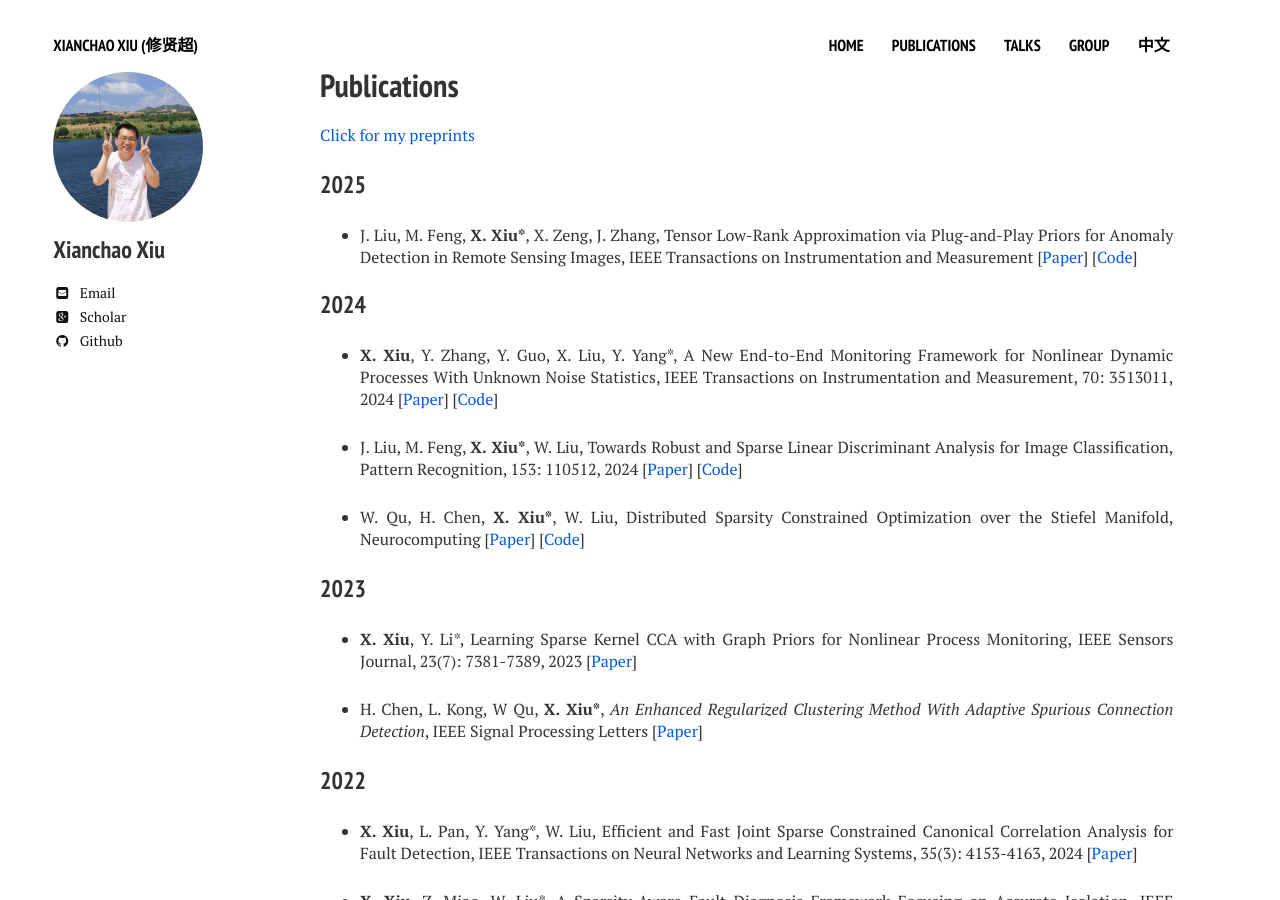
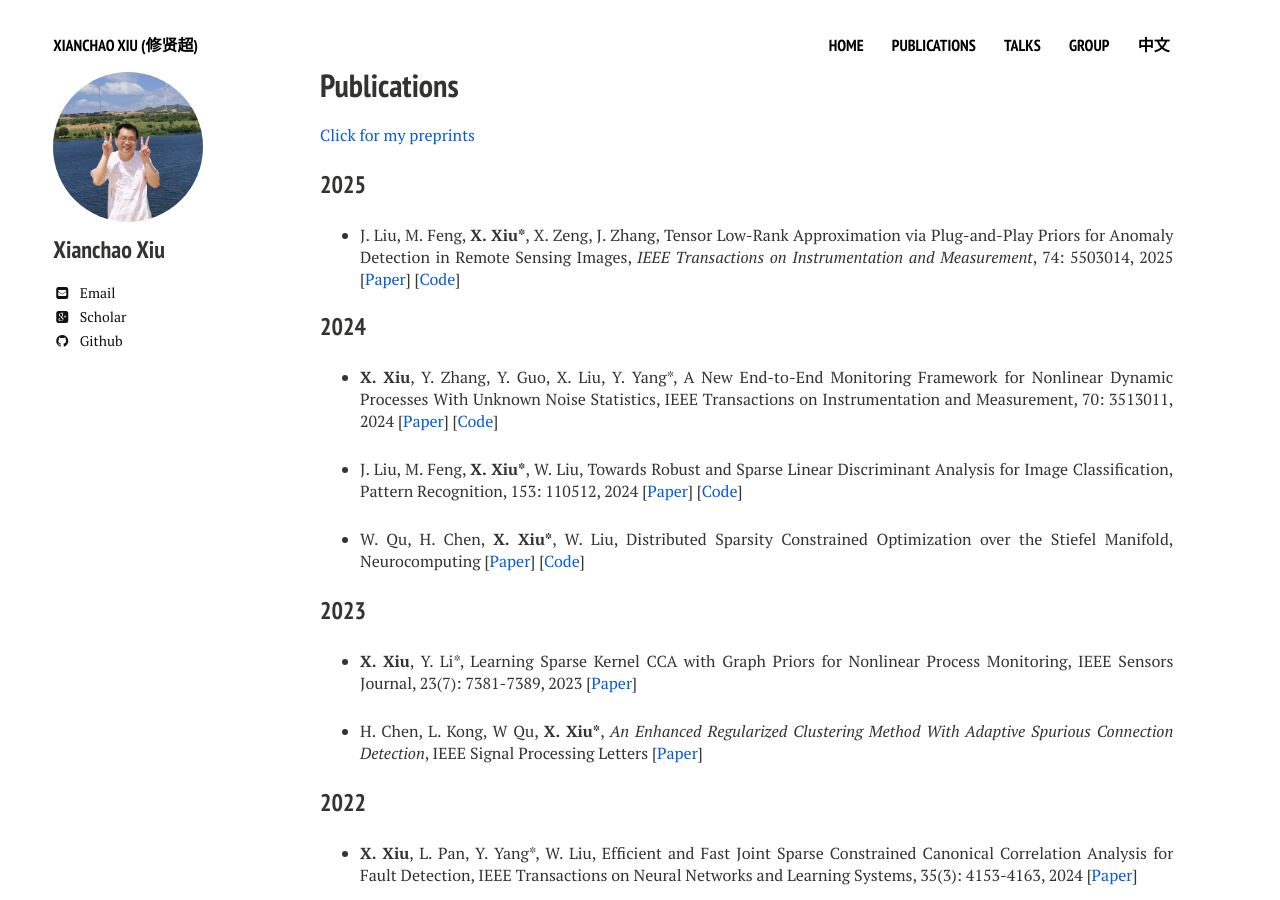
Before and after one commit to xianchaoxiu/xianchaoxiu.github.io, a Jekyll site: the page built from publications/index.md, in a window 1280 px wide and 900 px high. Built offline with Jekyll 4.4.1, drawn with Linux system fonts in a browser that asks for light colours; nearby versions of some CDN libraries.

Commit message:
Update index.md

```diff
--- a/publications/index.md
+++ b/publications/index.md
@@ -12,7 +12,7 @@ share: false
 
 ### 2025
 
-* J. Liu, M. Feng, <b>X. Xiu*</b>, X. Zeng, J. Zhang, Tensor Low-Rank Approximation via Plug-and-Play Priors for Anomaly Detection in Remote Sensing Images, IEEE Transactions on Instrumentation and Measurement [<a href="https://ieeexplore.ieee.org/document/10935754" class="textlink" target="_blank">Paper</a>] [<a href="https://github.com/xianchaoxiu/PnP-TLRA" class="textlink" target="_blank">Code</a>]
+* J. Liu, M. Feng, <b>X. Xiu*</b>, X. Zeng, J. Zhang, Tensor Low-Rank Approximation via Plug-and-Play Priors for Anomaly Detection in Remote Sensing Images, <i>IEEE Transactions on Instrumentation and Measurement</i>, 74: 5503014, 2025  [<a href="https://ieeexplore.ieee.org/document/10935754" class="textlink" target="_blank">Paper</a>] [<a href="https://github.com/xianchaoxiu/PnP-TLRA" class="textlink" target="_blank">Code</a>]
 
 
 
```
